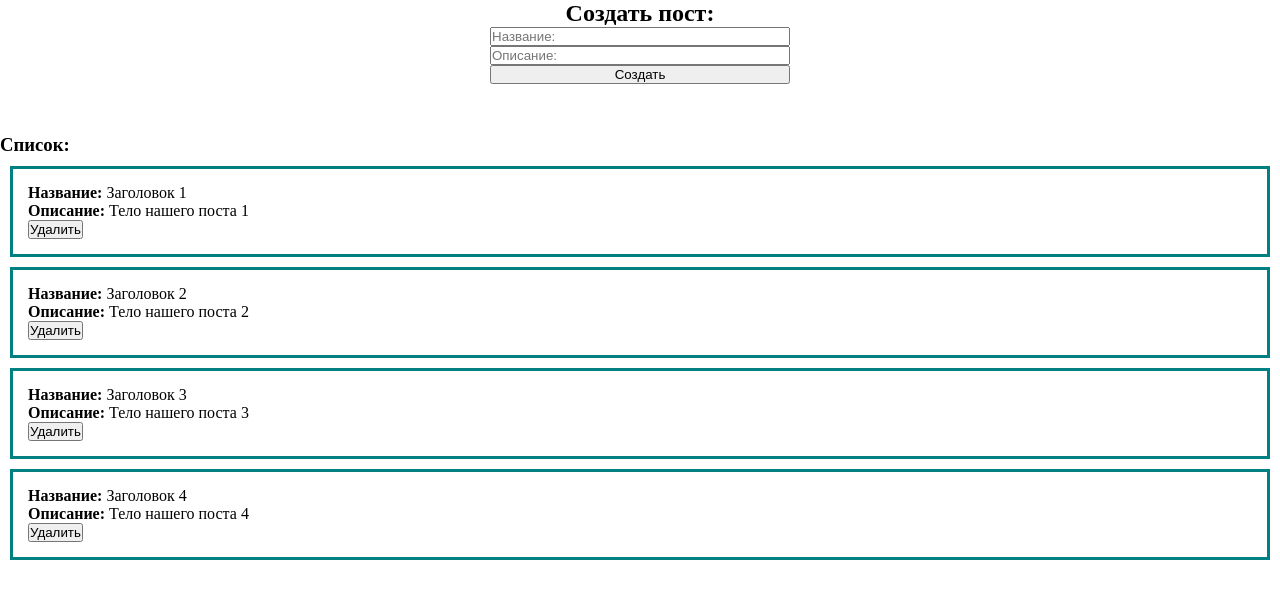
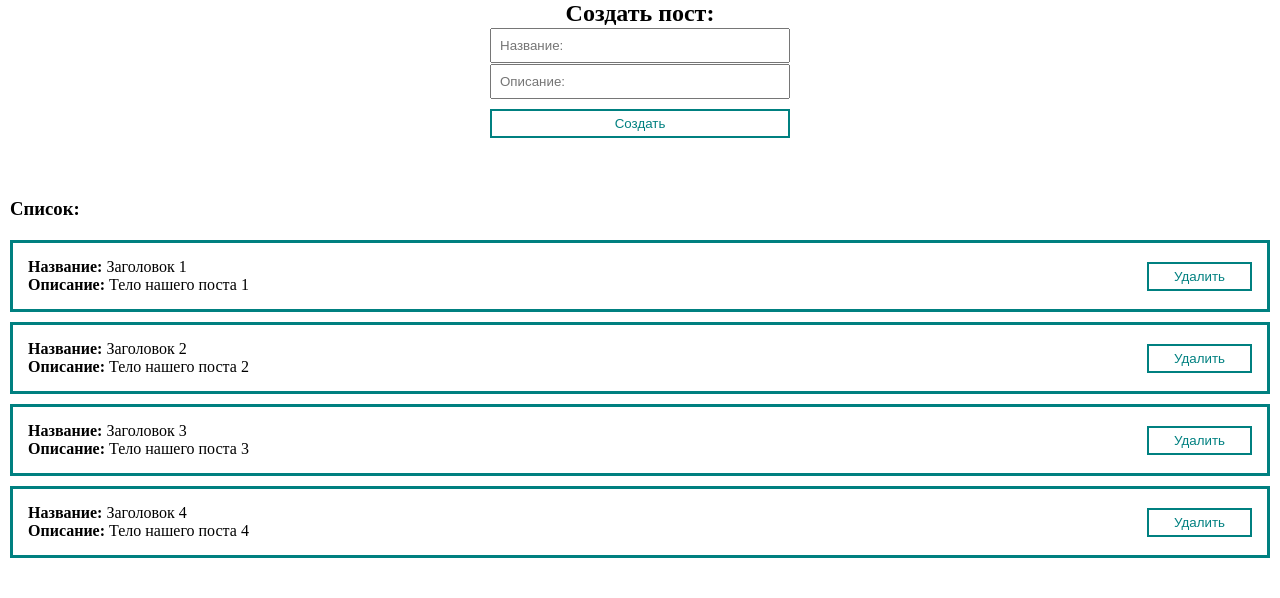
Before and after one commit to solohad1n/vue3-test, a Vue app: page / in a window 1280 px wide. Shown: the top 598 px of the page. Built offline with nearby package versions, Linux system fonts and the light colour scheme.

Commit message:
added a new UI component Btn and registered it globally

```diff
--- a/src/components/PostForm.vue
+++ b/src/components/PostForm.vue
@@ -4,7 +4,7 @@
       <h2>Создать пост:</h2>
       <input v-model="post.title" type="text" placeholder="Название:" />
       <input v-model="post.body" type="text" placeholder="Описание:" />
-      <button @click="createPost">Создать</button>
+      <Btn class="btn-form" @click="createPost">Создать</Btn>
     </form>
   </div>
 </template>
@@ -43,4 +43,11 @@ form {
   text-align: center;
   margin: auto;
 }
+.btn-form {
+  margin-top: 10px;
+}
+input {
+  padding: 8px;
+  margin-top: 1px;
+}
 </style>
--- a/src/components/PostItem.vue
+++ b/src/components/PostItem.vue
@@ -5,7 +5,7 @@
       <div><strong>Описание:</strong> {{ post.body }}</div>
     </div>
     <div class="post__btn">
-      <button>Удалить</button>
+      <Btn>Удалить</Btn>
     </div>
   </div>
 </template>
@@ -26,5 +26,8 @@ export default {
   padding: 15px;
   border: 3px solid teal;
   margin: 10px;
+  display: flex;
+  align-items: center;
+  justify-content: space-between;
 }
 </style>
--- a/src/components/PostList.vue
+++ b/src/components/PostList.vue
@@ -19,4 +19,7 @@ export default {
 </script>
 
 <style scoped>
+h3 {
+  padding: 10px;
+}
 </style>
--- /dev/null
+++ b/src/components/UI/Btn.vue
@@ -0,0 +1,25 @@
+<template>
+  <button class="btn">
+    <slot></slot>
+  </button>
+</template>
+
+<script>
+export default {
+  name: "Btn",
+};
+</script>
+
+<style>
+.btn {
+  padding: 5px 25px;
+  background: none;
+  color: teal;
+  border: 2px solid teal;
+  text-align: center;
+}
+.btn:hover {
+  border: 2px solid rgb(128, 119, 0);
+  color: rgb(128, 119, 0);
+}
+</style>
--- /dev/null
+++ b/src/components/UI/index.js
@@ -0,0 +1,6 @@
+import Btn from "@/components/UI/Btn";
+
+
+export default [
+  Btn,
+]
--- a/src/main.js
+++ b/src/main.js
@@ -2,5 +2,13 @@ import { createApp } from 'vue'
 import App from './App.vue'
 import router from './router'
 import store from './store'
+import components from '@/components/UI'
 
-createApp(App).use(store).use(router).mount('#app')
+const app = createApp(App)
+
+components.forEach(component => {
+  app.component(component.name, component)
+})
+
+
+app.use(store).use(router).mount('#app')
```
